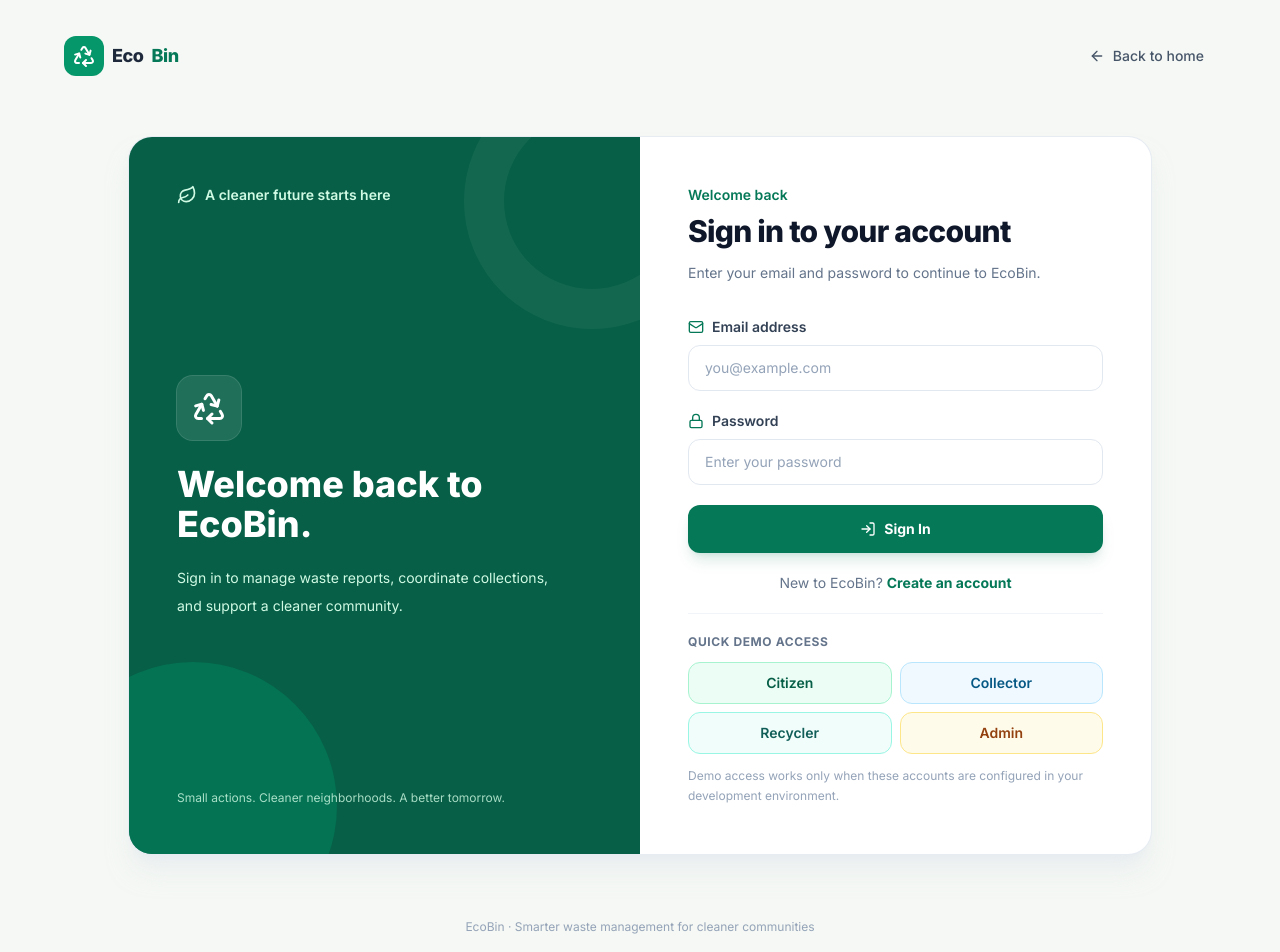
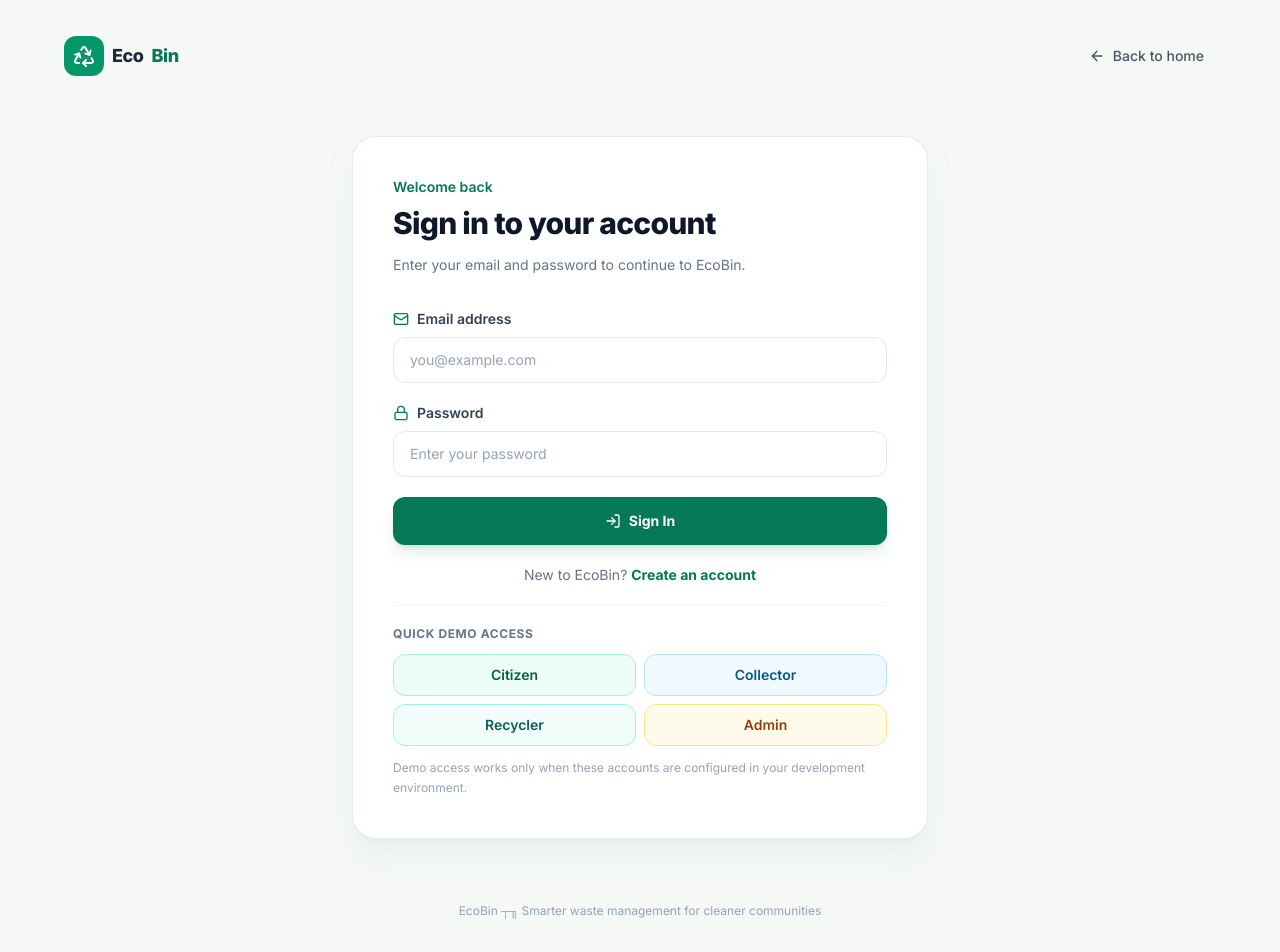
Before and after one commit to 19mekdes/EthioWaste, a React (Vite) app in the folder frontend/: page /login in a window 1280 px wide. Shown: the top 952 px of the page. Built offline with nearby package versions, Linux system fonts and the light colour scheme; no server answers.

Commit message:
style: simplify login page layout

```diff
--- a/frontend/src/pages/Login.tsx
+++ b/frontend/src/pages/Login.tsx
@@ -92,37 +92,9 @@ export function Login() {
         </header>
 
         <section className="flex flex-1 items-center justify-center py-8 sm:py-12">
-          <div className="grid w-full max-w-5xl overflow-hidden rounded-3xl border border-slate-200/80 bg-white shadow-xl shadow-slate-200/50 md:grid-cols-2">
-            <aside className="relative hidden flex-col justify-between overflow-hidden bg-emerald-800 p-10 text-white md:flex lg:p-12">
-              <div className="pointer-events-none absolute -right-20 -top-16 h-64 w-64 rounded-full border-[40px] border-white/5" />
-              <div className="pointer-events-none absolute -bottom-24 -left-20 h-72 w-72 rounded-full bg-emerald-700/80" />
+          <div className="w-full max-w-xl overflow-hidden rounded-3xl border border-slate-200/80 bg-white shadow-xl shadow-slate-200/50">
 
-              <div className="relative z-10 flex items-center gap-2 text-sm font-semibold text-emerald-100">
-                <Leaf className="h-5 w-5" />
-                A cleaner future starts here
-              </div>
-
-              <div className="relative z-10 my-12">
-                <div className="mb-6 flex h-16 w-16 items-center justify-center rounded-2xl bg-white/10 ring-1 ring-white/20">
-                  <Recycle className="h-9 w-9" />
-                </div>
-
-                <h1 className="text-3xl font-extrabold leading-tight lg:text-4xl">
-                  Welcome back to EcoBin.
-                </h1>
-
-                <p className="mt-5 max-w-sm text-sm leading-7 text-emerald-100">
-                  Sign in to manage waste reports, coordinate collections,
-                  and support a cleaner community.
-                </p>
-              </div>
-
-              <p className="relative z-10 text-xs text-emerald-100/80">
-                Small actions. Cleaner neighborhoods. A better tomorrow.
-              </p>
-            </aside>
-
-            <div className="p-6 sm:p-9 lg:p-12">
+            <div className="p-6 sm:p-9 lg:p-10">
               <div className="mb-8">
                 <div className="mb-4 flex h-12 w-12 items-center justify-center rounded-2xl bg-emerald-50 text-emerald-700 md:hidden">
                   <Recycle className="h-6 w-6" />
@@ -283,7 +255,7 @@ export function Login() {
         </section>
 
         <footer className="py-4 text-center text-xs text-slate-400">
-          EcoBin · Smarter waste management for cleaner communities
+          EcoBin ┬╖ Smarter waste management for cleaner communities
         </footer>
       </div>
     </main>
```
